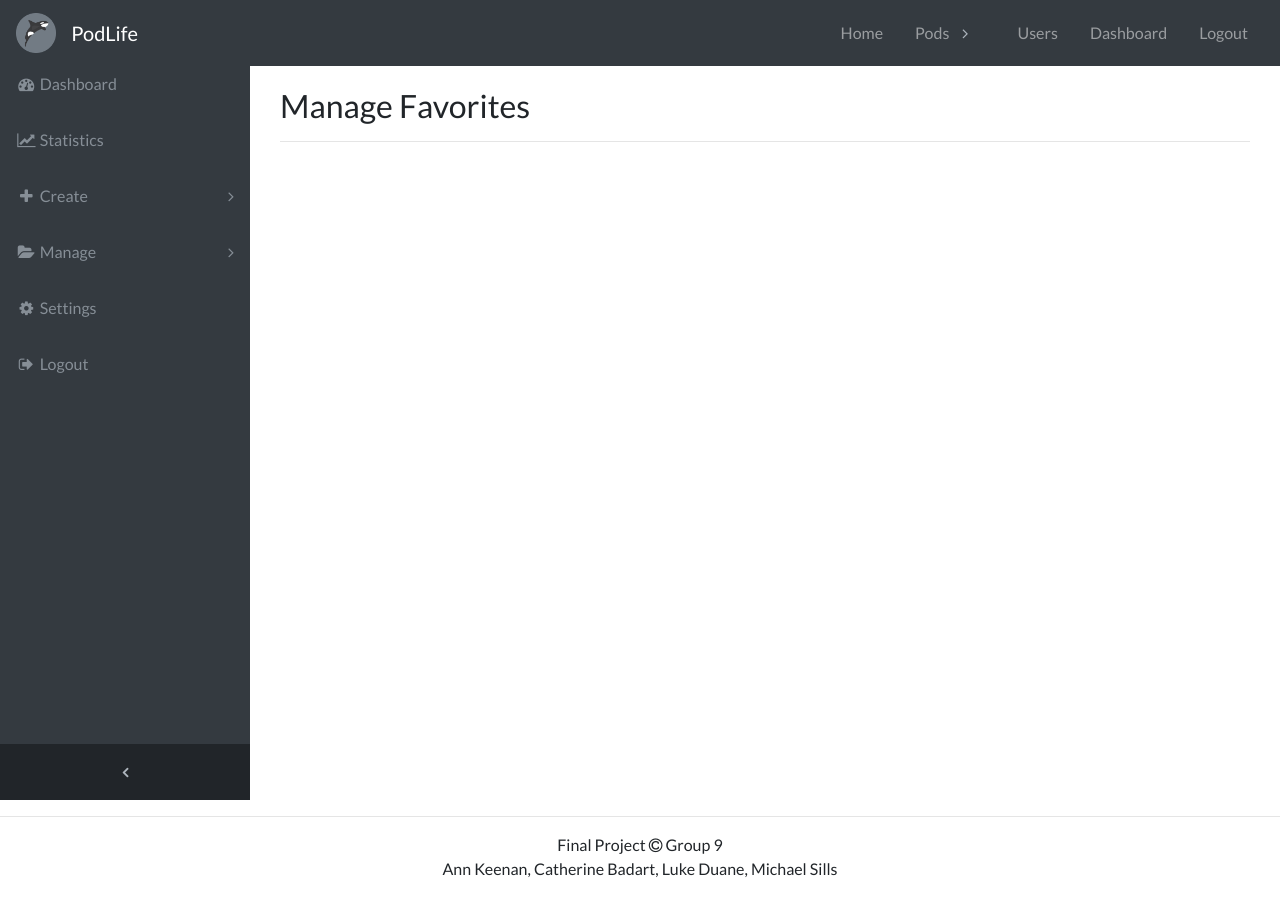
After one commit to WebApps-Group09/Project, a Django app: a page that uses templates/layouts/base.html in a window 1280 px wide. The commit adds this page. Run offline with Django 3.2, Linux system fonts and the light colour scheme; the visitor is signed in with stand-in values (Sample User, id 1); data that the repository does not hold is empty; some libraries are stand-ins or nearby versions.

Commit message:
Fix dashboard and update number podcasts

```diff
--- a/podlife/urls.py
+++ b/podlife/urls.py
@@ -17,15 +17,15 @@ urlpatterns = [
     ])),
     url(r'^dashboard/', include([
         url(r'^$', Dashboard.as_view(), name='dashboard'),
-        url(r'^subs/$', Subscriptions.as_view(), name="subs"),
         url(r'^stats/$', Statistics.as_view(), name='stats'),
         url(r'^manage/', include([
             url(r'^podcast/', include([
                 url(r'^$', ManagePodcasts.as_view(), name='manage_podcasts'),
-                url(r'^edit/(?P<slugfield>[\w-]+)/$', UpdatePodcast.as_view()),
+                url(r'^(?P<slugfield>[\w-]+)/$', UpdatePodcast.as_view()),
             ])),
             url(r'^topic/$', ManageTopics.as_view(), name='manage_topics'),
-            url(r'^subs/$', Subscriptions.as_view(), name="manage_subs"),  # TODO
+            url(r'^subs/$', ManageSubscriptions.as_view(), name="manage_subs"),  # TODO
+            url(r'^favs/$', ManageFavorites.as_view(), name="manage_favs"),  # TODO
         ])),
         url(r'^create/', include([
             url(r'^podcast/$', UploadPodcast.as_view(), name='upload_podcast'),
--- a/podlife/views.py
+++ b/podlife/views.py
@@ -16,7 +16,7 @@ class HomePage(TemplateView):
 
     def get_context_data(self, **kwargs):
         context = super(HomePage, self).get_context_data(**kwargs)
-        context['topics'] = Topic.objects.all()
+        context['topics'] = Topic.objects.all().order_by('topic')
         return context
 
 
@@ -32,12 +32,12 @@ class MainPage(ListView):
             podcasts = Podcast.objects.filter(title__icontains=title_filter)
         else:
             podcasts = Podcast.objects.all()
-        return podcasts
+        return podcasts.order_by('-views')
 
     def get_context_data(self, **kwargs):
         context = super(MainPage, self).get_context_data(**kwargs)
         context['titlefilter'] = self.request.GET.get('titlefilter', '')
-        context['topics'] = Topic.objects.all()
+        context['topics'] = Topic.objects.all().order_by('topic')
         return context
 
 
@@ -65,7 +65,7 @@ class PodcastView(TemplateView):
         context = {}
         context['podcast'] = podcast
         context['comments'] = comments
-        context['topics'] = Topic.objects.all()
+        context['topics'] = Topic.objects.all().order_by('topic')
         return context
 
     def post(self, request, *args, **kwargs):
@@ -92,7 +92,7 @@ class ListUsers(ListView):
 
     def get_context_data(self, **kwargs):
         context = super(ListUsers, self).get_context_data(**kwargs)
-        context['topics'] = Topic.objects.all()
+        context['topics'] = Topic.objects.all().order_by('topic')
         return context
 
 
@@ -114,7 +114,7 @@ class UserView(ListView):
     def get_context_data(self, **kwargs):
         context = super(UserView, self).get_context_data(**kwargs)
         context['titlefilter'] = self.request.GET.get('titlefilter', '')
-        context['topics'] = Topic.objects.all()
+        context['topics'] = Topic.objects.all().order_by('topic')
         context['username'] = self.kwargs['username']
         return context
 
@@ -134,7 +134,7 @@ class TopicView(ListView):
         context = super(TopicView, self).get_context_data(**kwargs)
         context['topic'] = Topic.objects.get(topic=self.kwargs['topic'])
         context['topic'].topic = context['topic'].topic.title()
-        context['topics'] = Topic.objects.all()
+        context['topics'] = Topic.objects.all().order_by('topic')
         return context
 
 
@@ -145,17 +145,27 @@ class Dashboard(LoginRequiredMixin, TemplateView):
 
     def get_context_data(self, **kwargs):
         context = super(Dashboard, self).get_context_data(**kwargs)
-        context['topics'] = Topic.objects.all()
+        context['topics'] = Topic.objects.all().order_by('topic')
         return context
 
 
 # View a list of subscriptions and updates
-class Subscriptions(LoginRequiredMixin, TemplateView):
-    template_name = 'subscriptions.html'
+class ManageFavorites(LoginRequiredMixin, TemplateView):
+    template_name = 'manage_favorites.html'
 
     def get_context_data(self, **kwargs):
-        context = super(Subscriptions, self).get_context_data(**kwargs)
-        context['topics'] = Topic.objects.all()
+        context = super(ManageFavorites, self).get_context_data(**kwargs)
+        context['topics'] = Topic.objects.all().order_by('topic')
+        return context
+
+
+# View a list of subscriptions and updates
+class ManageSubscriptions(LoginRequiredMixin, TemplateView):
+    template_name = 'manage_subscriptions.html'
+
+    def get_context_data(self, **kwargs):
+        context = super(ManageSubscriptions, self).get_context_data(**kwargs)
+        context['topics'] = Topic.objects.all().order_by('topic')
         return context
 
 
@@ -165,7 +175,7 @@ class Statistics(LoginRequiredMixin, TemplateView):
 
     def get_context_data(self, **kwargs):
         context = super(Statistics, self).get_context_data(**kwargs)
-        context['topics'] = Topic.objects.all()
+        context['topics'] = Topic.objects.all().order_by('topic')
         return context
 
 
@@ -181,34 +191,34 @@ class UserSettings(LoginRequiredMixin, UpdateView):
 
     def get_context_data(self, **kwargs):
         context = super(UserSettings, self).get_context_data(**kwargs)
-        context['topics'] = Topic.objects.all()
+        context['topics'] = Topic.objects.all().order_by('topic')
         return context
 
 
 # Manage podcasts uploaded onto the site - delete/option to edit
 class ManagePodcasts(LoginRequiredMixin, ListView):
-	template_name = 'manage_podcasts.html'
-	model = Podcast
-	context_object_name = 'podcasts'
-	slug_field = 'slugfield'
-	slug_url_kwarg = 'slugfield'
+    template_name = 'manage_podcasts.html'
+    model = Podcast
+    context_object_name = 'podcasts'
+    slug_field = 'slugfield'
+    slug_url_kwarg = 'slugfield'
 
-	def get_queryset(self):
-		context = Podcast.objects.filter(author__id=self.request.user.id)
-		return context
+    def get_queryset(self):
+        context = Podcast.objects.filter(author__id=self.request.user.id)
+        return context
 
-	def post(self, request, *args, **kwargs):
-		if request.method == 'POST':
-			slug = self.request.POST['slugfield']
-			podcast = Podcast.objects.get(slugfield=slug)
-			podcast.delete()
+    def post(self, request, *args, **kwargs):
+        if request.method == 'POST':
+            slug = self.request.POST['slugfield']
+            podcast = Podcast.objects.get(slugfield=slug)
+            podcast.delete()
+            return HttpResponseRedirect('/dashboard/manage/podcast/')
 
-			return HttpResponseRedirect('/dashboard/manage/podcast/')
+    def get_context_data(self, **kwargs):
+        context = super(ManagePodcasts, self).get_context_data(**kwargs)
+        context['topics'] = Topic.objects.all().order_by('topic')
+        return context
 
-	def get_context_data(self, **kwargs):
-		context = super(ManagePodcasts, self).get_context_data(**kwargs)
-		context['topics'] = Topic.objects.all()
-		return context
 
 # Upload a new podcast onto the site
 class UploadPodcast(LoginRequiredMixin, CreateView):
@@ -221,13 +231,17 @@ class UploadPodcast(LoginRequiredMixin, CreateView):
 
     def get_context_data(self, **kwargs):
         context = super(UploadPodcast, self).get_context_data(**kwargs)
-        context['title'] = 'Upload Podcast'
-        context['topics'] = Topic.objects.all()
+        context['function'] = 'Upload'
+        context['topics'] = Topic.objects.all().order_by('topic')
         return context
 
     def form_valid(self, form):
         topic_id = self.request.POST['topics']
-        form.instance.topic = Topic.objects.get(id=topic_id)
+        topic = Topic.objects.get(id=topic_id)
+        topic.num_podcasts += 1
+        topic.save()
+
+        form.instance.topic = topic
         form.instance.author = self.request.user
         slugfield = ''.join(w for w in form.instance.title.lower(
         ).replace(' ', '_') if (w.isalnum() or w == '_'))
@@ -244,7 +258,7 @@ class UploadPodcast(LoginRequiredMixin, CreateView):
 class UpdatePodcast(LoginRequiredMixin, UpdateView):
     template_name = 'podcast_form.html'
     model = Podcast
-    fields = ['title', 'description', 'audio_file', 'file_type']
+    fields = ['title', 'description']
     slug_field = 'slugfield'
     slug_url_kwarg = 'slugfield'
 
@@ -253,8 +267,8 @@ class UpdatePodcast(LoginRequiredMixin, UpdateView):
 
     def get_context_data(self, **kwargs):
         context = super(UpdatePodcast, self).get_context_data(**kwargs)
-        context['title'] = 'Edit Podcast'
-        context['topics'] = Topic.objects.all()
+        context['function'] = 'Edit'
+        context['topics'] = Topic.objects.all().order_by('topic')
         return context
 
     def form_valid(self, form):
@@ -275,7 +289,7 @@ class ManageTopics(ListView):
 
     def get_context_data(self, **kwargs):
         context = super(ManageTopics, self).get_context_data(**kwargs)
-        context['topics'] = Topic.objects.all()
+        context['topics'] = Topic.objects.all().order_by('topic')
         return context
 
 
@@ -289,5 +303,5 @@ class CreateTopic(CreateView):
 
     def get_context_data(self, **kwargs):
         context = super(CreateTopic, self).get_context_data(**kwargs)
-        context['topics'] = Topic.objects.all()
+        context['topics'] = Topic.objects.all().order_by('topic')
         return context
--- a/project/settings.py
+++ b/project/settings.py
@@ -38,8 +38,8 @@ TEMPLATES = [
         'BACKEND': 'django.template.backends.django.DjangoTemplates',
         'DIRS': [
             os.path.join(BASE_DIR, 'templates/'),
-            os.path.join(BASE_DIR, 'templates/admin/'),
             os.path.join(BASE_DIR, 'templates/dashboard/'),
+            os.path.join(BASE_DIR, 'templates/dashboard/admin/'),
             os.path.join(BASE_DIR, 'templates/layouts/'),
             os.path.join(BASE_DIR, 'templates/registration/'),
         ],
--- a/static/css/podlife/podlife.css
+++ b/static/css/podlife/podlife.css
@@ -32,10 +32,6 @@ body {
 .nav-link {
     padding-right: 1rem !important;
     padding-left: 1rem !important;
-}
-
-ul {
-    list-style-type: none;
 }
 
 .clearfix:after {
--- a/templates/admin/manage_topics.html
+++ b/templates/dashboard/admin/manage_topics.html
@@ -16,7 +16,8 @@
       </div>
     {% endfor %}
   {% else %}
-    <p>No pods</p>
+    <p>No existing pods</p>
+    <a href="{% url 'create_topic' %}" class="btn btn-primary" role="button">Create a Pod</a>
   {% endif %}
 </div>
 {% endblock %}
--- /dev/null
+++ b/templates/dashboard/manage_favorites.html
@@ -0,0 +1,13 @@
+{% extends "content_management.html" %}
+{% block title %}Manage Podcasts{% endblock %}
+
+{% block content %}
+<div class="container-fluid">
+	<h2>Manage Favorites</h2>
+	<hr>
+	<!-- List all podcasts that a user has favorited -->
+	{% for podcast in favorites %}
+		<p>{{ podcast.title }}</p>
+	{% endfor %}
+</div>
+{% endblock %}
--- a/templates/dashboard/podcast_form.html
+++ b/templates/dashboard/podcast_form.html
@@ -1,10 +1,10 @@
 {% extends "content_management.html" %}
-{% block title %}{{ title }}{% endblock %}
 {% load staticfiles %}
+{% block title %}{{ function }} Podcast{% endblock %}
 
 {% block content %}
 <div class="container-fluid">
-  <h2>{{ title }}</h2>
+  <h2>{{ function }} Podcast</h2>
   <hr>
   <form enctype="multipart/form-data" method="post">
     {% csrf_token %}
@@ -19,6 +19,7 @@
           <textarea name="description" cols="40" class="form-control" id="id_description" rows="7" >{% if form.description.value %}{{ form.description.value }}{% endif %}</textarea>
         </div>
       </div>
+      {% if function == "Upload" %}
       <div class="col-sm-6">
         <div class="form-group">
           <label class="control-label" for="id_topics">Pod</label>
@@ -44,6 +45,7 @@
           <small id="fileTypeHelp" class="form-text text-muted">Select your file type.</small>
         </div>
       </div>
+      {% endif %}
     </div>
     <hr>
     <div class="row">
--- a/templates/layouts/content_management.html
+++ b/templates/layouts/content_management.html
@@ -6,17 +6,11 @@
 {% endblock %}
 
 {% block sidebar %}
-<ul class="navbar-nav navbar-sidenav">
+<ul class="navbar-nav navbar-sidenav" id="Dashboard">
 	<li class="nav-item" data-toggle="tooltip" data-placement="right" title="Dashboard">
 		<a class="nav-link" href="{% url 'dashboard' %}">
       <i class="fa fa-fw fa-dashboard"></i>
       <span class="nav-link-text">Dashboard</span>
-    </a>
-	</li>
-	<li class="nav-item" data-toggle="tooltip" data-placement="right" title="Subscriptions">
-		<a class="nav-link" href="{% url 'subs' %}">
-      <i class="fa fa-fw fa-bell"></i>
-      <span class="nav-link-text">Subscriptions</span>
     </a>
 	</li>
 	<li class="nav-divider"></li>
@@ -26,32 +20,44 @@
       <span class="nav-link-text">Statistics</span>
     </a>
 	</li>
+	<li class="nav-item" data-toggle="tooltip" data-placement="right" title="Create">
+		<a class="nav-link nav-link-collapse collapsed" data-toggle="collapse" href="#collapseCreate" data-parent="#Dashboard">
+			<i class="fa fa-fw fa-plus"></i>
+			<span class="nav-link-text">Create</span>
+		</a>
+		<ul class="sidenav-second-level collapse" id="collapseCreate">
+			<li>
+				<a href="{% url 'upload_podcast' %}">Upload Podcast</a>
+			</li>
+			{% if user.is_superuser %}
+			<li>
+				<a href="{% url 'create_topic' %}">Create Pod</a>
+			</li>
+			{% endif %}
+		</ul>
+	</li>
 	<li class="nav-item" data-toggle="tooltip" data-placement="right" title="Manage">
-		<a class="nav-link" href="{% url 'manage_podcasts' %}">
-      <i class="fa fa-fw fa-folder-open"></i>
-      <span class="nav-link-text">Manage Podcasts</span>
-    </a>
+		<a class="nav-link nav-link-collapse collapsed" data-toggle="collapse" href="#collapseManage" data-parent="#Dashboard">
+			<i class="fa fa-fw fa-folder-open"></i>
+			<span class="nav-link-text">Manage</span>
+		</a>
+		<ul class="sidenav-second-level collapse" id="collapseManage">
+			<li>
+				<a href="{% url 'manage_subs' %}">Subscriptions</a>
+			</li>
+			<li>
+				<a href="{% url 'manage_favs' %}">Favorites</a>
+			</li>
+			<li>
+				<a href="{% url 'manage_podcasts' %}">Podcasts</a>
+			</li>
+			{% if user.is_superuser %}
+			<li>
+				<a href="{% url 'manage_topics' %}">Pods</a>
+			</li>
+			{% endif %}
+		</ul>
 	</li>
-	<li class="nav-item" data-toggle="tooltip" data-placement="right" title="Upload Podcast">
-		<a class="nav-link" href="{% url 'upload_podcast' %}">
-      <i class="fa fa-fw fa-upload"></i>
-      <span class="nav-link-text">Upload Podcast</span>
-    </a>
-	</li>
-	{% if user.is_superuser %}
-	<li class="nav-item" data-toggle="tooltip" data-placement="right" title="Manage Pods">
-		<a class="nav-link" href="{% url 'manage_topics' %}">
-			<i class="fa fa-fw fa-folder-open"></i>
-			<span class="nav-link-text">Manage Pods</span>
-		</a>
-	</li>
-	<li class="nav-item" data-toggle="tooltip" data-placement="right" title="Create Pod">
-		<a class="nav-link" href="{% url 'create_topic' %}">
-			<i class="fa fa-fw fa-plus"></i>
-			<span class="nav-link-text">Create Pod</span>
-		</a>
-	</li>
-	{% endif %}
 	<li class="nav-item" data-toggle="tooltip" data-placement="right" title="Settings">
 		<a class="nav-link" href="{% url 'settings' %}">
       <i class="fa fa-fw fa-cog"></i>
--- a/templates/view_topic.html
+++ b/templates/view_topic.html
@@ -35,7 +35,8 @@
 						{% if podcast.description|length > 125 %}
 							...
 						{% endif %}
-					{% endif %}</p>
+					{% endif %}
+        </p>
 				<a href="/podcast/{{podcast.slugfield}}/" class="btn btn-secondary">Listen Now</a>
 			</div>
 			<div class="card-footer text-muted">
```
Also changed, not shown: templates/dashboard/manage_podcasts.html (+14 -19 lines), templates/dashboard/manage_subscriptions.html (added, +13 -0 lines), templates/dashboard/subscriptions.html (deleted, +0 -9 lines), templates/layouts/base.html (+6 -22 lines), templates/main_page.html (+4 -4 lines), templates/view_podcast.html (+13 -9 lines), templates/view_user.html (+29 -7 lines), templates/dashboard/admin/create_topic.html (renamed from templates/admin/create_topic.html).
